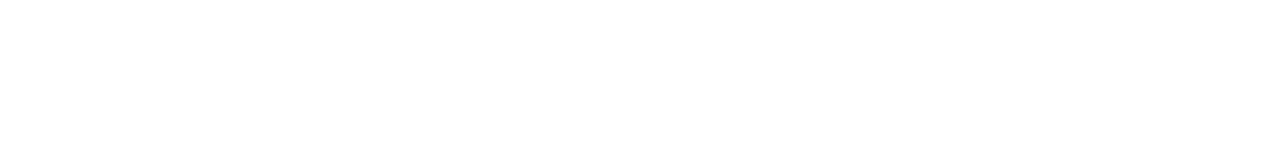
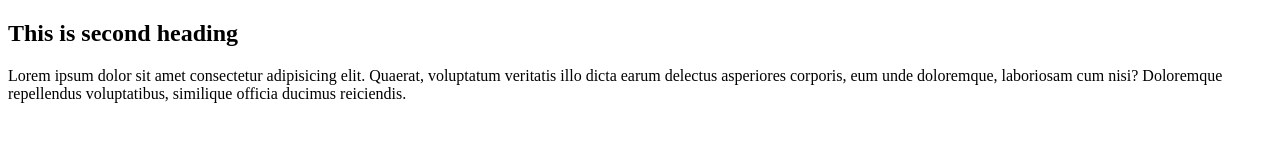
Before and after one commit to coderarifbd/html, a plain HTML site: page index.html in a window 1280 px wide. Drawn offline with Linux system fonts and the light colour scheme.

Commit message:
add a header and paragraph

```diff
--- a/index.html
+++ b/index.html
@@ -1,11 +1,14 @@
 <!DOCTYPE html>
 <html lang="en">
+
 <head>
     <meta charset="UTF-8">
     <meta name="viewport" content="width=device-width, initial-scale=1.0">
     <title>HTML Basic</title>
 </head>
+
 <body>
-
+    <h2>This is second heading</h2>
+    <p>Lorem ipsum dolor sit amet consectetur adipisicing elit. Quaerat, voluptatum veritatis illo dicta earum delectus asperiores corporis, eum unde doloremque, laboriosam cum nisi? Doloremque repellendus voluptatibus, similique officia ducimus reiciendis.</p>
 </body>
 </html>
```
Also changed, not shown: 1 other file.
